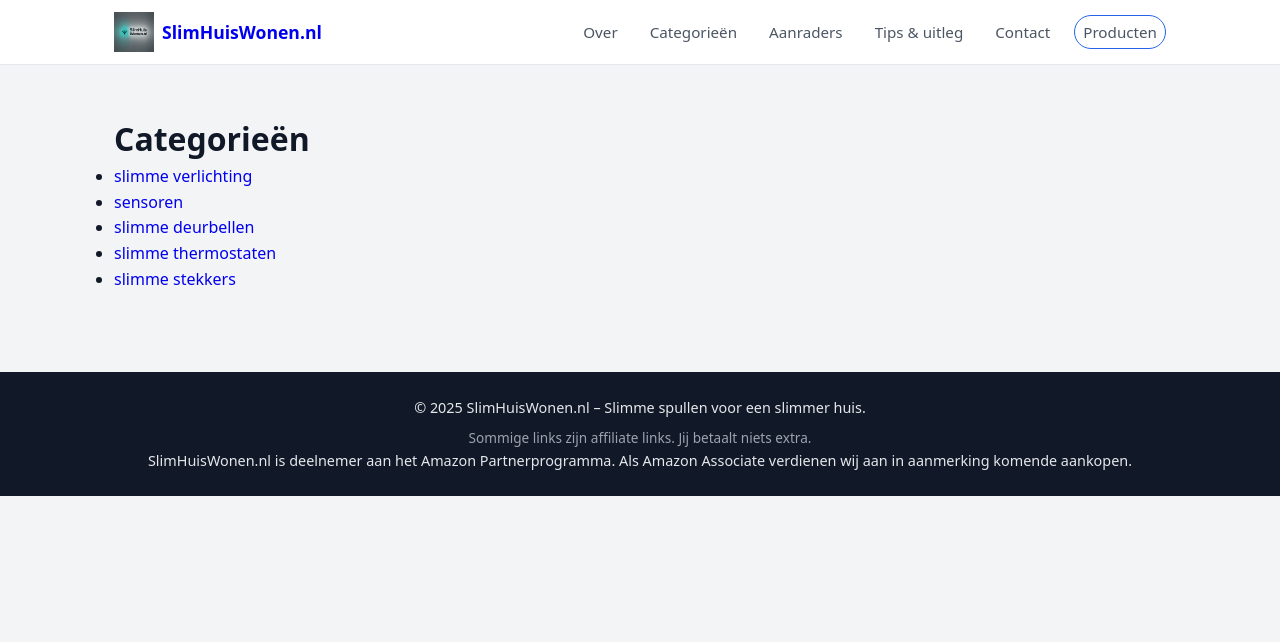
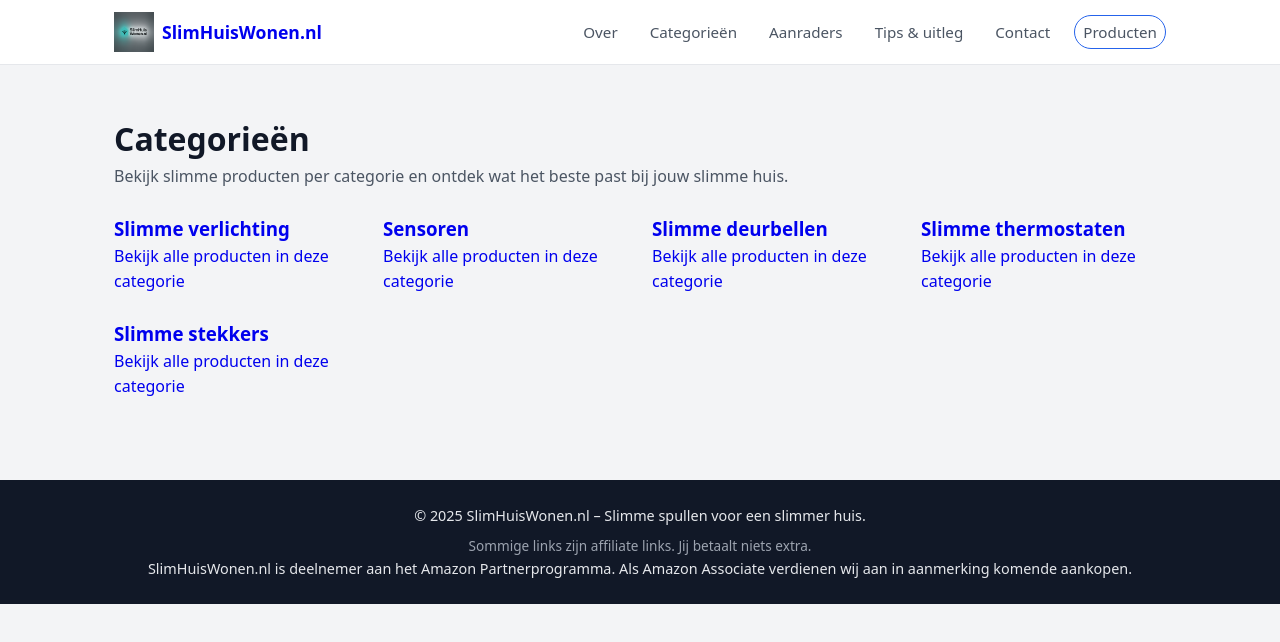
Before and after one commit to hafidgrad/SlimHuisWonen, a Next.js app: page /categorieen in a window 1280 px wide. Shown: the top 642 px of the page. Built offline with nearby package versions, Linux system fonts and the light colour scheme.

Commit message:
Add categorie-overzichtspagina

```diff
--- a/app/categorieen/page.jsx
+++ b/app/categorieen/page.jsx
@@ -1,16 +1,32 @@
 import Header from "@/components/Header";
 import Footer from "@/components/Footer";
+import Link from "next/link";
 import { getAllProducts } from "@/data/products";
-import Link from "next/link";
+
+export const metadata = {
+  title: "Categorieën slimme producten",
+  description:
+    "Ontdek slimme producten per categorie zoals verlichting, sensoren, deurbellen en thermostaten.",
+  alternates: {
+    canonical: "https://slimhuiswonen.nl/categorieen",
+  },
+};
 
 export default function CategorieenPage() {
-  const categories = [
-    "slimme-verlichting",
-    "sensoren",
-    "slimme-deurbellen",
-    "slimme-thermostaten",
-    "slimme-stekkers",
-  ];
+  const products = getAllProducts();
+
+  // unieke categorieën bouwen
+  const categories = Array.from(
+    new Set(products.map((p) => p.category))
+  );
+
+  const categoryLabels = {
+    "slimme-verlichting": "Slimme verlichting",
+    sensoren: "Sensoren",
+    "slimme-deurbellen": "Slimme deurbellen",
+    "slimme-thermostaten": "Slimme thermostaten",
+    "slimme-stekkers": "Slimme stekkers",
+  };
 
   return (
     <>
@@ -18,15 +34,23 @@ export default function CategorieenPage() {
       <main className="section">
         <div className="container">
           <h1>Categorieën</h1>
-          <ul>
+          <p className="section-intro">
+            Bekijk slimme producten per categorie en ontdek wat het beste past
+            bij jouw slimme huis.
+          </p>
+
+          <div className="category-grid">
             {categories.map((cat) => (
-              <li key={cat}>
-                <Link href={`/categorieen/${cat}`}>
-                  {cat.replace("-", " ")}
-                </Link>
-              </li>
+              <Link
+                key={cat}
+                href={`/categorieen/${cat}`}
+                className="category-card"
+              >
+                <h3>{categoryLabels[cat] ?? cat}</h3>
+                <p>Bekijk alle producten in deze categorie</p>
+              </Link>
             ))}
-          </ul>
+          </div>
         </div>
       </main>
       <Footer />
--- a/components/Header.jsx
+++ b/components/Header.jsx
@@ -19,7 +19,7 @@ export default function Header() {
 
         <nav className="main-nav">
           <Link href="/over">Over</Link>
-          <Link href="/categorieen">Categorieën</Link>
+          <Link href="/categorieen/slimme-verlichting">Categorieën</Link>
           <Link href="/aanraders">Aanraders</Link>
           <Link href="/tips">Tips & uitleg</Link>
           <Link href="/contact">Contact</Link>
```
Also changed, not shown: app/categorieen/[slug]/page.jsx (added, +53 -0 lines).
